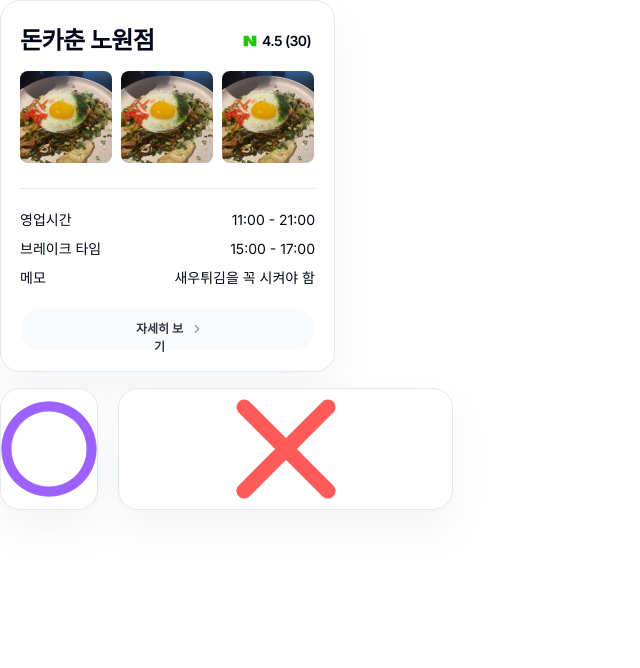
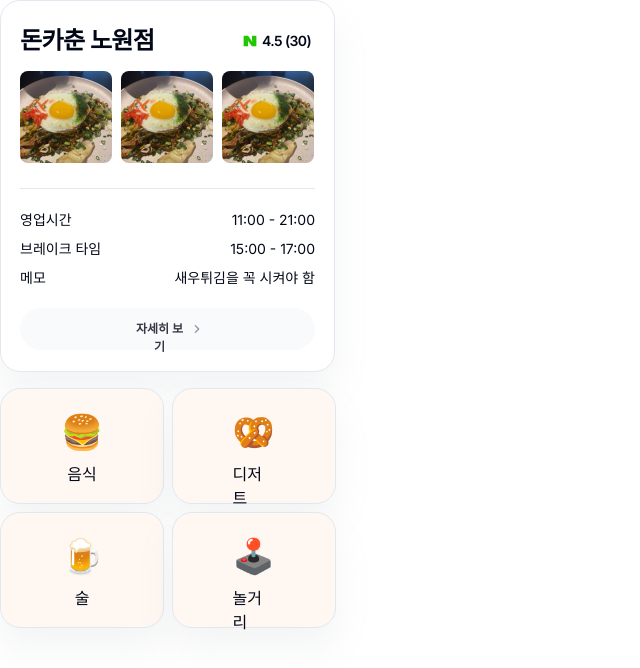
Before and after one commit to mash-up-kr/piikii_web, a Next.js app: page /test in a window 1280 px wide. Shown: the top 668 px of the page, without its empty margins (0-640 px from the left). Built offline with nearby package versions, Linux system fonts and the light colour scheme.

Commit message:
feat: Add Card and ListBox with Text

```diff
--- a/app/test/page.tsx
+++ b/app/test/page.tsx
@@ -1,9 +1,12 @@
 "use client";
+import CardWithIcon, {
+  CardWithIconList,
+} from "@/components/common/Cards/CardWithIcon";
 import CardWithImage, {
   CardWithDislike,
   CardWithLike,
 } from "@/components/common/Cards/CardWithImage";
-import { Size } from "@/model";
+import { IconAndDesc, Size } from "@/model";
 import React from "react";
 
 const images = ["/png/food.png", "/png/food.png", "/png/food.png"];
@@ -11,6 +14,12 @@ const info = [
   { label: "영업시간", value: "11:00 - 21:00" },
   { label: "브레이크 타임", value: "15:00 - 17:00" },
   { label: "메모", value: "새우튀김을 꼭 시켜야 함" },
+];
+const iconAndDesc: IconAndDesc[] = [
+  { icon: "🍔", desc: "음식" },
+  { icon: "🥨", desc: "디저트" },
+  { icon: "🍺", desc: "술" },
+  { icon: "🕹️", desc: "놀거리" },
 ];
 
 const CardComponentPage = () => {
@@ -24,10 +33,7 @@ const CardComponentPage = () => {
         images={images}
         info={info}
       />
-      <div className="flex flex-row gap-x-5">
-        <CardWithLike size={Size.small} />
-        <CardWithDislike size={Size.large} />
-      </div>
+      <CardWithIconList iconAndDesc={iconAndDesc} />
     </div>
   );
 };
--- /dev/null
+++ b/components/common/Cards/CardWithIcon.tsx
@@ -0,0 +1,58 @@
+import * as React from "react";
+import { Card, CardContent } from "@/components/ui/card";
+import { CardIconProps } from "@/model";
+
+const CardWithIcon: React.FC<CardIconProps> = ({ iconAndDesc }) => {
+  return (
+    <Card
+      className={`flex flex-col w-[164px] h-[116px] items-center justify-center cursor-pointer pt-[19px] pb-[18px] bg-[#FFF7F2] hover:bg-[#FFF1EB] active:bg-[#FFEAE1]`}
+    >
+      <CardContent className="flex flex-col">
+        <div className="flex flex-col">
+          <div className="flex flex-col gap-y-[7px] items-center">
+            <div
+              className="flex w-[32px] h-[48px] items-center justify-center"
+              style={{ fontSize: "34px" }}
+            >
+              {iconAndDesc[3].icon}
+            </div>
+            <span className="flex w-full max-w-[42px] h-[24px] text-[16px] justify-center">
+              {iconAndDesc[3].desc}
+            </span>
+          </div>
+        </div>
+      </CardContent>
+    </Card>
+  );
+};
+
+export const CardWithIconList: React.FC<CardIconProps> = ({ iconAndDesc }) => {
+  return (
+    <div className="w-[335px] h-[240px] grid grid-cols-2 grid-rows-2 gap-[8px]">
+      {iconAndDesc.slice(0, 4).map((item, index) => (
+        <Card
+          key={index}
+          className={`flex flex-col w-[164px] h-[116px] items-center justify-center cursor-pointer pt-[19px] pb-[18px] bg-[#FFF7F2] hover:bg-[#FFF1EB] active:bg-[#FFEAE1]`}
+        >
+          <CardContent className="flex flex-col">
+            <div className="flex flex-col">
+              <div className="flex flex-col gap-y-[7px] items-center">
+                <div
+                  className="flex w-[32px] h-[48px] items-center justify-center"
+                  style={{ fontSize: "34px" }}
+                >
+                  {item.icon}
+                </div>
+                <span className="flex w-full max-w-[42px] h-[24px] text-[16px] justify-center">
+                  {item.desc}
+                </span>
+              </div>
+            </div>
+          </CardContent>
+        </Card>
+      ))}
+    </div>
+  );
+};
+
+export default CardWithIcon;
--- /dev/null
+++ b/components/common/Cards/CardWithImageSmall.tsx
@@ -0,0 +1,50 @@
+import * as React from "react";
+import Image from "next/image";
+import { Card, CardContent } from "@/components/ui/card";
+import { CardInfoProps } from "@/model";
+
+export const CardWithImageSmall: React.FC<CardInfoProps> = ({
+  place,
+  link,
+  rating,
+  numberOfReviews,
+  images,
+}) => {
+  return (
+    <Card className="ml-10 flex flex-col items-start justify-center w-[160px] h-[157px] cursor-pointer">
+      <CardContent className="flex flex-col w-full gap-y-[8px]">
+        <div className="relative w-[160px] h-[110px] overflow-hidden rounded-[12px] items-center justify-center">
+          <Image
+            src={images[0]}
+            alt="like"
+            width={160}
+            height={110}
+            className="absolute inset-0 w-full h-full transition-transform duration-300 hover:scale-110"
+            priority
+          />
+        </div>
+        <div className="flex flex-col w-full h-[39px] items-start">
+          <span className="font-semibold text-[14px] whitespace-nowrap overflow-hidden text-ellipsis inline-block max-w-full">
+            {place}
+          </span>
+
+          <div className="flex flex-row w-[71px] h-[18px gap-x-[2px] items-center">
+            <Image
+              src="/png/naver.png"
+              alt="naver"
+              width={12}
+              height={12}
+              priority
+            />
+            <span className="text-[12px] max-w-[24px] h-[18px] items-center text-black">
+              {rating}
+            </span>
+            <span className="text-[12px] max-w-[31px] h-[18px] items-center text-[#B5B9C6]">
+              ({numberOfReviews})
+            </span>
+          </div>
+        </div>
+      </CardContent>
+    </Card>
+  );
+};
```
Also changed, not shown: model/index.ts (+9 -0 lines).
